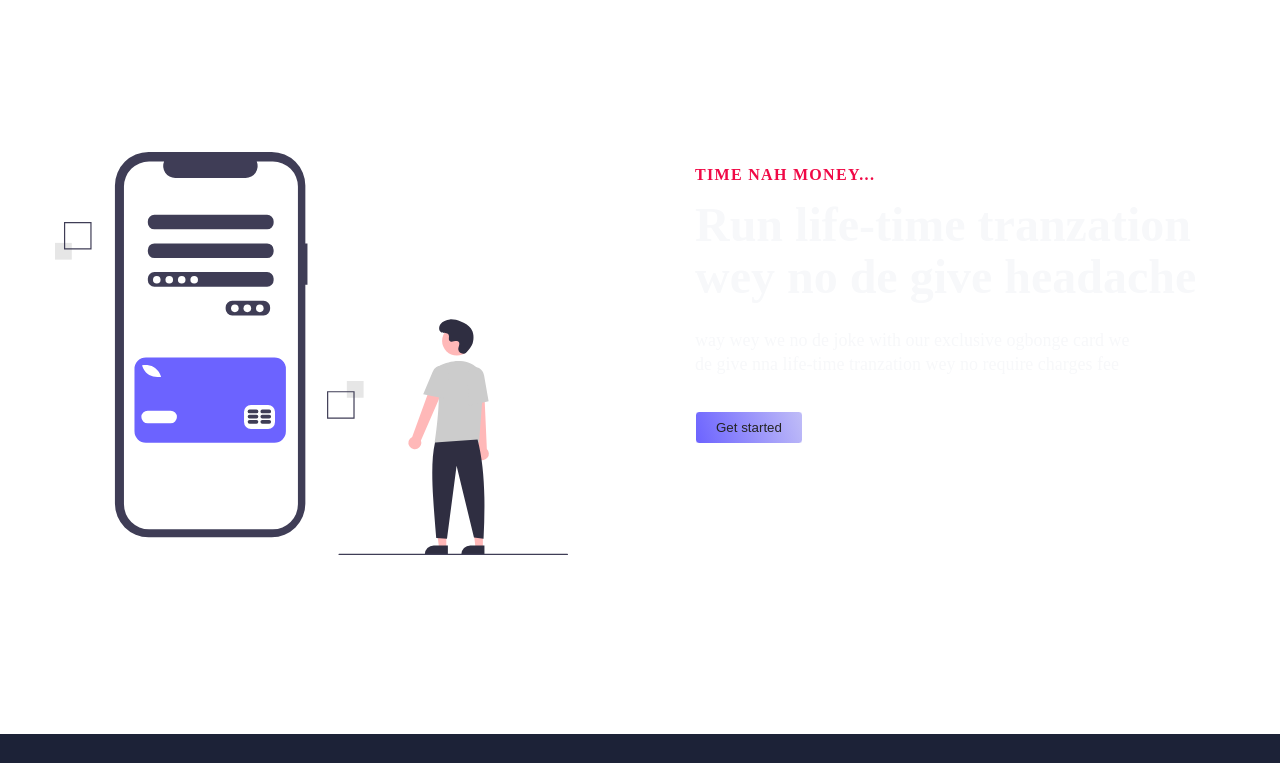
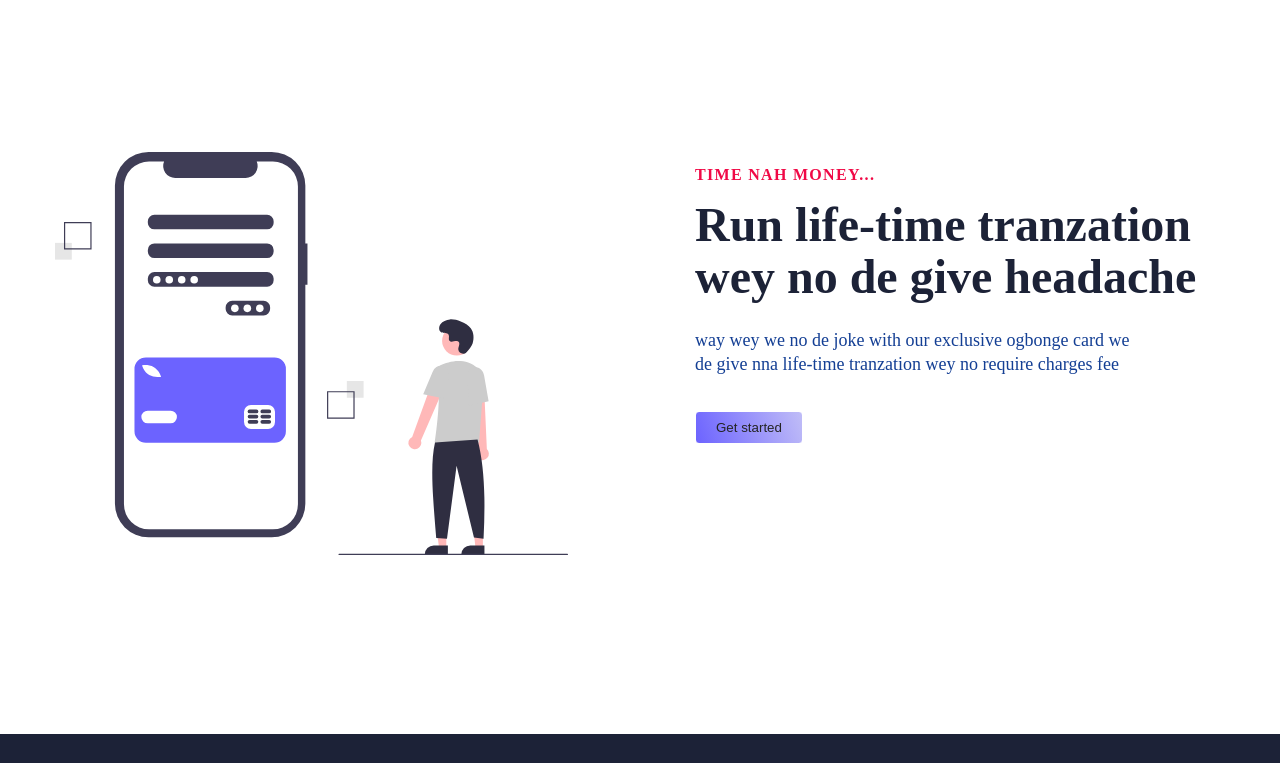
Before and after one commit to create1666/simple-react-website, a React (Create React App) app: page / in a window 1280 px wide. Shown: the part 520-1283 px from the top of the page. Built offline with nearby package versions, Linux system fonts and the light colour scheme.

Commit message:
fixed styling css bug

```diff
--- a/src/components/HeroSection.css
+++ b/src/components/HeroSection.css
@@ -1,5 +1,5 @@
 .home__hero-section {
-  color: #f7f8fa;
+  /* color: #f7f8fa; */
   margin: 164px 0;
 }
 
@@ -59,18 +59,24 @@
 .dark {
   color: #1c2237;
 }
+
+
 .darkBg {
   background-color: #1c2237;
   /* color: #fff; */
   /* padding: 164px 0; */
 }
 
+/* .home__hero-subtitle.dark {
+  color: #1c2237;
+} */
+
 .home__hero-subtitle {
   line-height: 24px;
   max-width: 440px;
   font-size: 18px;
   margin-bottom: 35px;
-  color: #f7f8fa;
+  color: #143f94;
   padding: 0;
 }
 
--- a/src/components/HeroSection.js
+++ b/src/components/HeroSection.js
@@ -43,7 +43,7 @@ const HeroSection = ({
                   className={
                     lightTextDesc
                       ? "home__hero-subtitle"
-                      : "home__hero-subtitle dark"
+                      : " home__hero-subtitle dark"
                   }
                 >
                   {description}
--- a/src/components/pages/HomePage/Data.js
+++ b/src/components/pages/HomePage/Data.js
@@ -1,7 +1,7 @@
 export const homeObject1 = {
   lightBg: false,
   lightText: true,
-  lightTextDeSC: true,
+  lightTextDesc: true,
   topLine: "Time nah money... ",
   headLine: "Run life-time tranzation wey no de give headache",
   description: "way wey we no de joke with our exclusive ogbonge card we de give nna life-time tranzation wey no require charges fee",
@@ -12,8 +12,8 @@ export const homeObject1 = {
 };
 export const homeObject2 = {
   lightBg: true,
-  lightText: true,
-  lightTextDeSC: true,
+  lightText: false,
+  lightTextDesc: false,
   topLine: "Time nah money... ",
   headLine: "Run life-time tranzation wey no de give headache",
   description: "way wey we no de joke with our exclusive ogbonge card we de give nna life-time tranzation wey no require charges fee",
@@ -25,7 +25,7 @@ export const homeObject2 = {
 export const homeObject3 = {
   lightBg: false,
   lightText: true,
-  lightTextDeSC: true,
+  lightTextDesc: true,
   topLine: "Time nah money... ",
   headLine: "Run life-time tranzation wey no de give headache",
   description: "way wey we no de joke with our exclusive ogbonge card we de give nna life-time tranzation wey no require charges fee",
```
